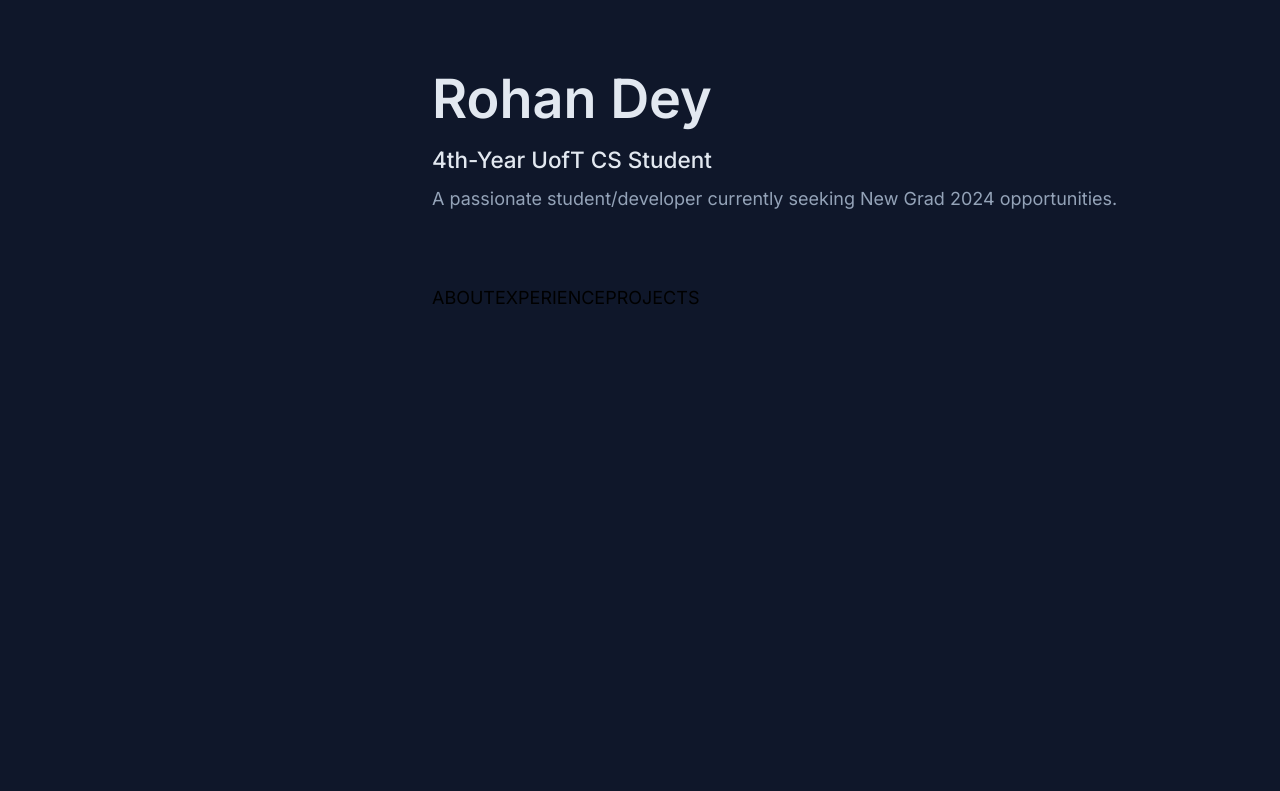
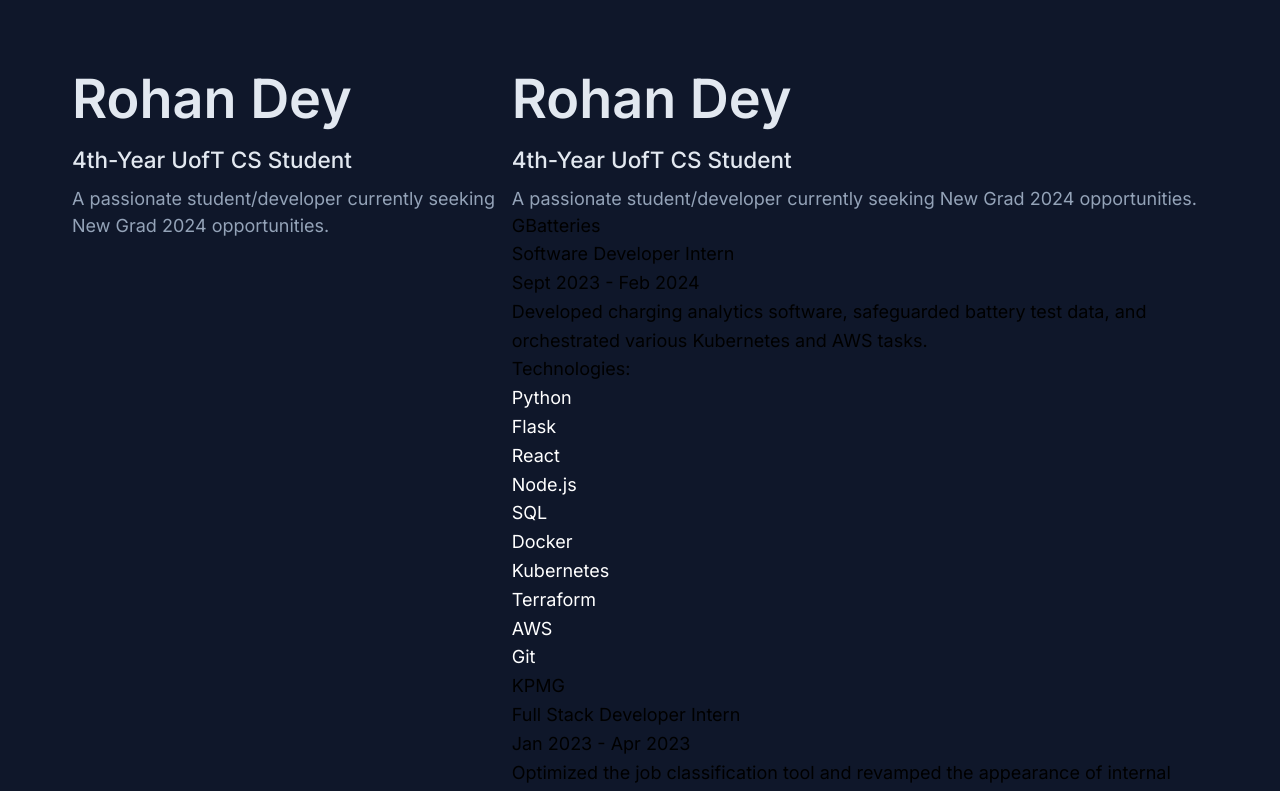
Before and after one commit to RohanDey02/RohanDey, a Next.js app: page /RohanDey in a window 1280 px wide. Shown: the top 791 px of the page. Built offline with nearby package versions, Linux system fonts and the light colour scheme.

Commit message:
Made progress with the experience list

```diff
--- /dev/null
+++ b/components/About/index.tsx
@@ -0,0 +1,9 @@
+const About = () => {
+    return <>
+        <h1 className="text-5xl font-semibold text-slate-200">Rohan Dey</h1>
+        <h2 className="mt-4 text-xl text-slate-200 font-medium">4th-Year UofT CS Student</h2>
+        <p className="mt-2 text-base text-slate-400">A passionate student/developer currently seeking New Grad 2024 opportunities.</p>
+    </>;
+};
+
+export default About;
--- /dev/null
+++ b/components/Experience/experiences.json
@@ -0,0 +1,55 @@
+[
+    {
+        "startYear": "Sept 2023",
+        "endYear": "Feb 2024",
+        "role": "Software Developer Intern",
+        "company": "GBatteries",
+        "description": "Developed charging analytics software, safeguarded battery test data, and orchestrated various Kubernetes and AWS tasks.",
+        "technologies": [
+            "Python",
+            "Flask",
+            "React",
+            "Node.js",
+            "SQL",
+            "Docker",
+            "Kubernetes",
+            "Terraform",
+            "AWS",
+            "Git"
+        ]
+    },
+    {
+        "startYear": "Jan 2023",
+        "endYear": "Apr 2023",
+        "role": "Full Stack Developer Intern",
+        "company": "KPMG",
+        "description": "Optimized the job classification tool and revamped the appearance of internal tools to provide an improved UI/UX.",
+        "technologies": [
+            "Python",
+            "Flask",
+            "React",
+            "Node.js",
+            "JavaScript",
+            "Tailwind CSS",
+            "Git"
+        ]
+    },
+    {
+        "startYear": "May 2022",
+        "endYear": "Aug 2022",
+        "role": "Software Developer Intern",
+        "company": "BLiNQ Networks",
+        "description": "Built an autoscaling simulator and completed assigned tickets on Jira by constructing API endpoints using various technologies.",
+        "technologies": [
+            "Java",
+            "Kubernetes",
+            "Docker",
+            "Bash",
+            "Node.js",
+            "MongoDB",
+            "Elasticsearch",
+            "CI/CD",
+            "Git"
+        ]
+    }
+]
--- /dev/null
+++ b/components/Experience/index.tsx
@@ -0,0 +1,30 @@
+import React from "react";
+import experienceData from "./experiences.json";
+import ExperienceEntry from "../../types/ExperienceEntry";
+
+const ExperienceEntryObject: React.FC<ExperienceEntry> = ({ startYear, endYear, role, company, description, technologies }) => {
+    return (
+        <div className="exp-entry">
+            <h2>{company}</h2>
+            <h3>{role}</h3>
+            <p>{startYear} - {endYear}</p>
+            <p>{description}</p>
+            <h4>Technologies:</h4>
+            <ul>
+                {technologies.map((tech, index) => (
+                    <li className="text-white" key={index}>{tech}</li>
+                ))}
+            </ul>
+        </div>
+    )
+}
+
+const Experience = () => {
+    return <div className="experience-list">
+        {experienceData.map((experience: ExperienceEntry, index: number) => (
+            <ExperienceEntryObject key={index} {...experience} />
+        ))}
+    </div>;
+};
+
+export default Experience;
--- a/pages/RohanDey.tsx
+++ b/pages/RohanDey.tsx
@@ -1,6 +1,8 @@
 import { useEffect, useRef } from "react";
 import LeftHeading from "../components/LeftHeading"
+import About from "../components/About"
 import Navbar from "../components/Navbar"
+import Experience from "../components/Experience";
 
 export default function Home() {
   const homeRef = useRef<HTMLDivElement>(null);
@@ -35,7 +37,13 @@
     `}</style>
 
     <div ref={homeRef} className="mouse-radial-gradient">
-      <LeftHeading />
+      <div className="flex">
+        <LeftHeading />
+        <div className="main-div-right">
+          <About />
+          <Experience />
+        </div>
+      </div>
       <Navbar />
     </div>
   </>);
--- a/styles/global.css
+++ b/styles/global.css
@@ -6,7 +6,10 @@
 
 @layer components {
   .main-div-left {
-    @apply pl-96 pt-16;
+    @apply pl-16 pt-16;
+  }
+  .main-div-right {
+    @apply pr-16 pt-16;
   }
 }
 
--- /dev/null
+++ b/types/ExperienceEntry/index.tsx
@@ -0,0 +1,10 @@
+type ExperienceEntry = {
+    startYear: string;
+    endYear: string;
+    role: string;
+    company: string;
+    description: string;
+    technologies: string[];
+};
+
+export default ExperienceEntry;
```
